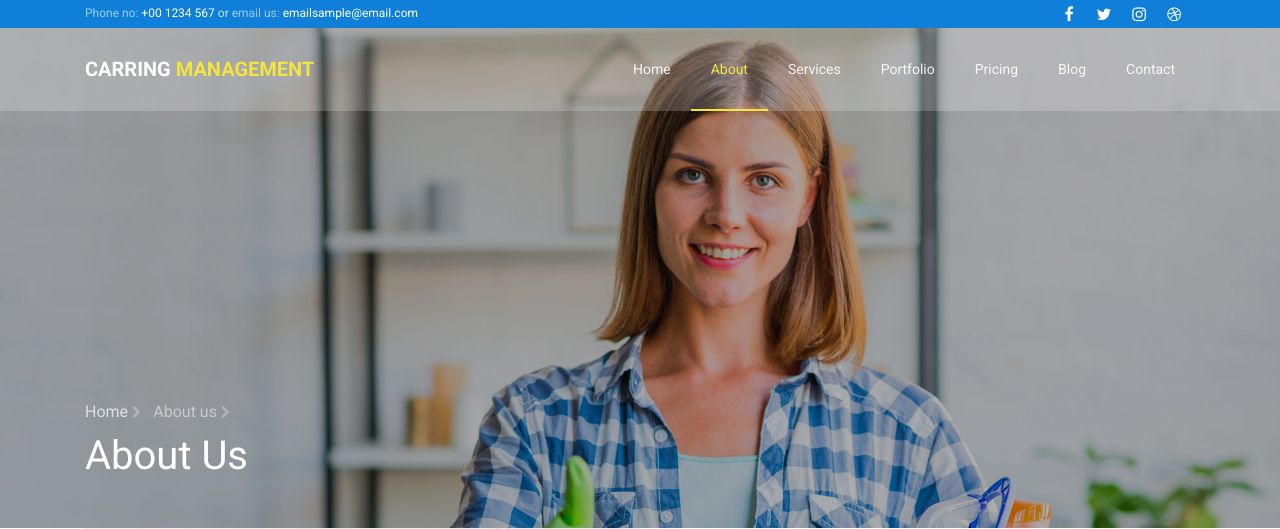
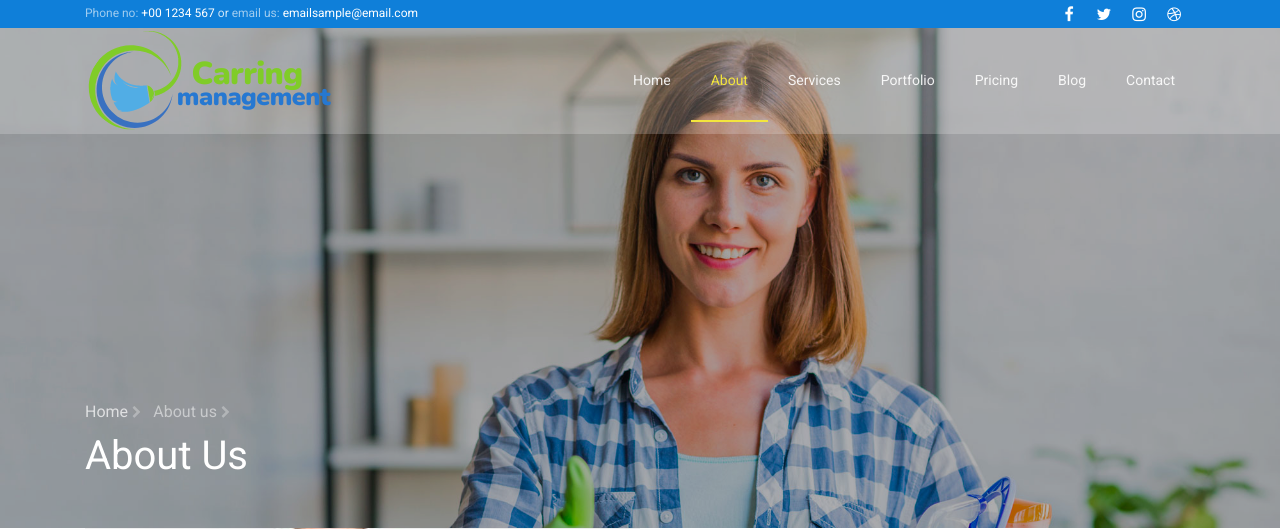
Before and after one commit to prajjwalz1/carringmanagementgroup, a Django app: page /about in a window 1280 px wide. Shown: the top 529 px of the page. Run offline with Django 4.2, Linux system fonts and the light colour scheme; data comes from the database, SQL or seed files in the repository; both versions use the stored data as it was after the commit; some libraries are stand-ins or nearby versions; some web fonts are replaced.

Commit message:
logo added

```diff
--- a/management/app/models.py
+++ b/management/app/models.py
@@ -143,6 +143,7 @@ from io import BytesIO
 class about_us(models.Model):
     image = models.ImageField(upload_to='carousel_images/', null=True)
     Company_name = models.CharField(max_length=100, null=True)
+    logo = models.ImageField(upload_to='logo', null=True)
     Title = models.CharField(max_length=100, null=True)
     years_of_experience = models.CharField(max_length=100, null=True)
     description = models.TextField(max_length=1000, null=True)
--- a/management/templates/base.html
+++ b/management/templates/base.html
@@ -19,6 +19,15 @@
 
     <link rel="stylesheet" href="{%static 'css/flaticon.css' %}">
     <link rel="stylesheet" href="{%static 'css/style.css' %}">
+    <style>
+.navbar-brand {
+  padding: 0;
+}
+.logo-img {
+  max-width: 100%;
+  max-height: 100%;
+}
+</style>
 </head>
 <body>
 <div class="wrap">
@@ -47,7 +56,7 @@
 </div>
 <nav class="navbar navbar-expand-lg navbar-dark ftco_navbar bg-dark ftco-navbar-light" id="ftco-navbar">
     <div class="container">
-        <a class="navbar-brand" href="{%url 'home'%}">Carring<span> Management</span></a>
+        <a class="navbar-brand" href="{%url 'home'%}"><span><img class="logo-img navbar-brand" src="{%static 'images/logo.png'%}"></span></a>
         <button class="navbar-toggler" type="button" data-toggle="collapse" data-target="#ftco-nav"
                 aria-controls="ftco-nav" aria-expanded="false" aria-label="Toggle navigation">
             <span class="fa fa-bars"></span> Menu
```
Also changed, not shown: management/app/migrations/0018_about_us_logo.py (added), management/app/static/images/logo.png (added), management/db.sqlite3, management/media/carousel_images/about_4H6Nebm.jpg, management/media/logo/2.svg (added), management/media/logo/2_2.png (added), management/media/logo/2_MakcXbL.png (added), management/media/logo/2_wd2vPXo.png (added), management/media/logo/2_x6o8uo2.png (added), management/static/images/logo.png (added).
